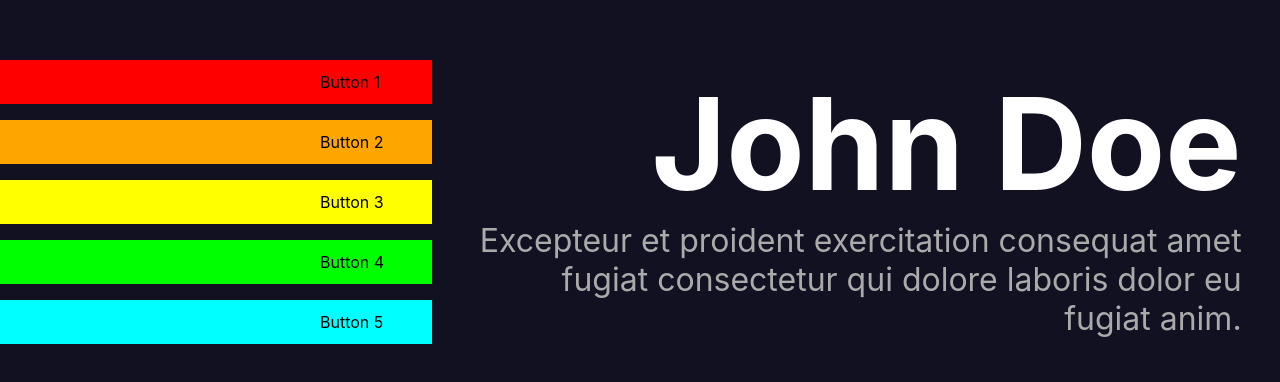
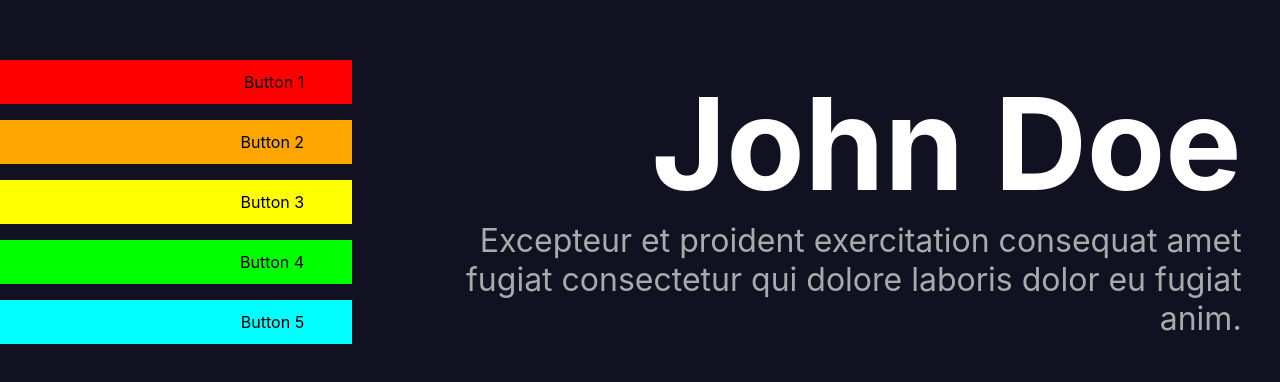
Before and after one commit to Bricktech2000/first-website, a Next.js app: page / in a window 1280 px wide. Shown: the part 198-580 px from the top of the page. Built offline with nearby package versions, Linux system fonts and the light colour scheme.

Commit message:
created hover animation for buttons

```diff
--- a/styles/Button.module.css
+++ b/styles/Button.module.css
@@ -2,4 +2,13 @@
   padding: 0.75em 3em;
   padding-left: 25vw;
   margin: 0.5em 0;
+
+  cursor: pointer;
+  margin-left: -5em;
+  justify-content: right;
+  transition: transform 0.125s ease-out;
 }
+
+.Button:hover {
+  transform: translateX(1em);
+}
```
